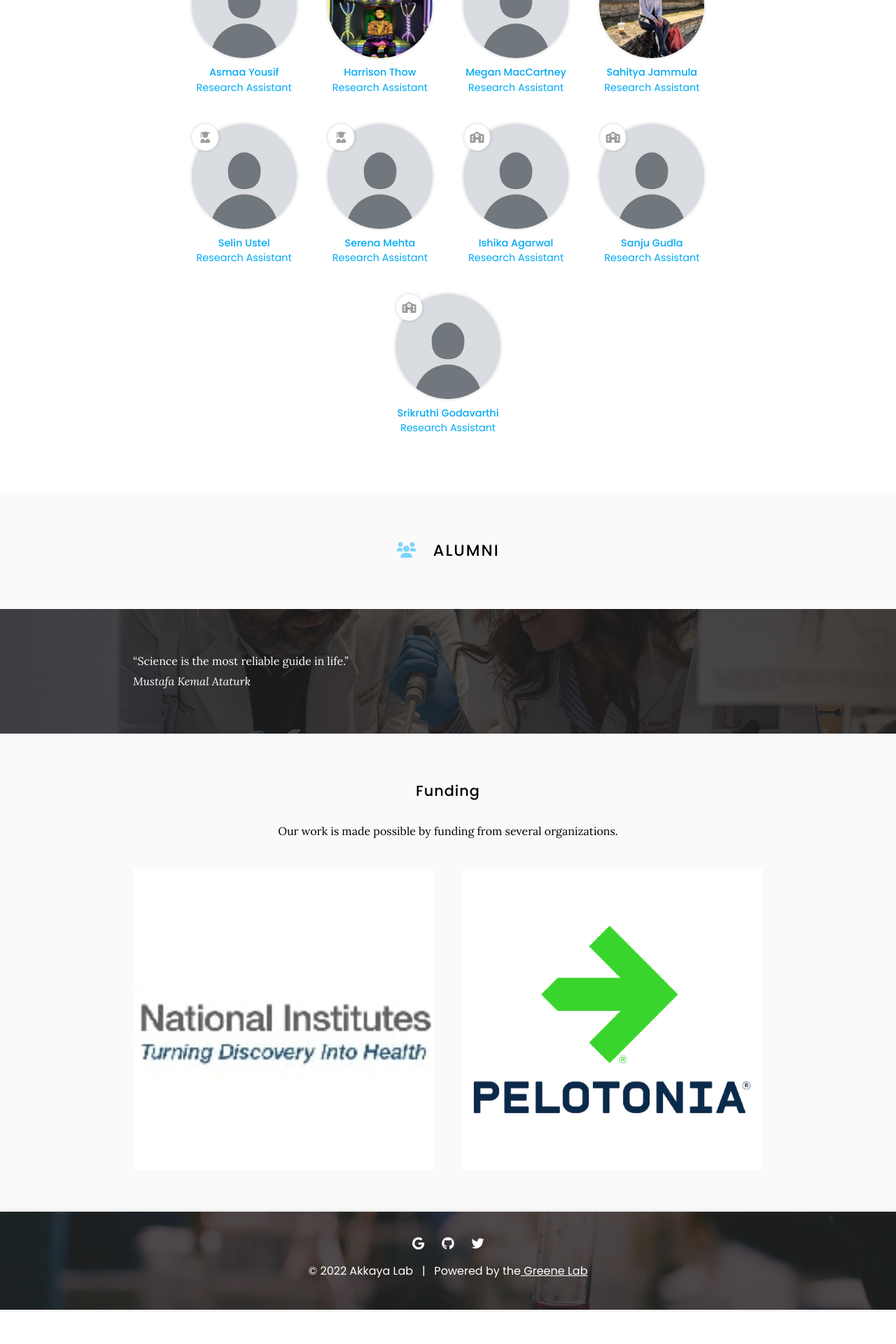
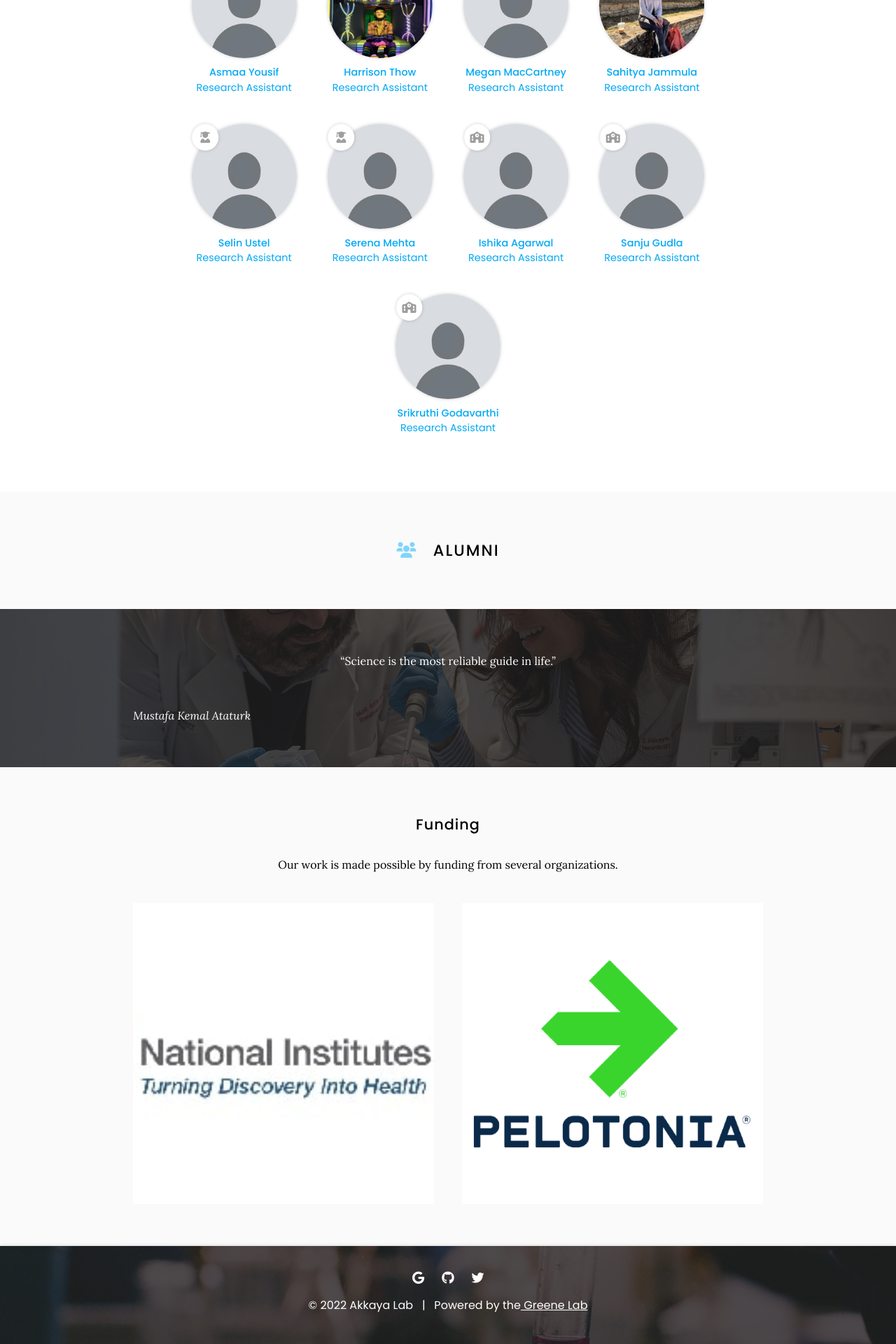
Before and after one commit to Harrisonthow/akkaya-lab, a Jekyll site: the page built from team/index.md, in a window 1280 px wide. Shown: the part 1524-3444 px from the top of the page at 70% size. Built offline with Jekyll 4.4.1, drawn with Linux system fonts in a browser that asks for light colours; before the commit the page ends 3395 px from its top, so only the background shows below that.

Commit message:
Update index.md

```diff
--- a/team/index.md
+++ b/team/index.md
@@ -56,8 +56,8 @@
 
 {% include section.html background="images/banner.jpg" dark=true%}
 
-“Science is the most reliable guide in life.”
-<br><i>Mustafa Kemal Ataturk</i>
+<p style="text-align:center">“Science is the most reliable guide in life.”</p>
+<br><i style="text-align:center">Mustafa Kemal Ataturk</i>
 
 
 
```
